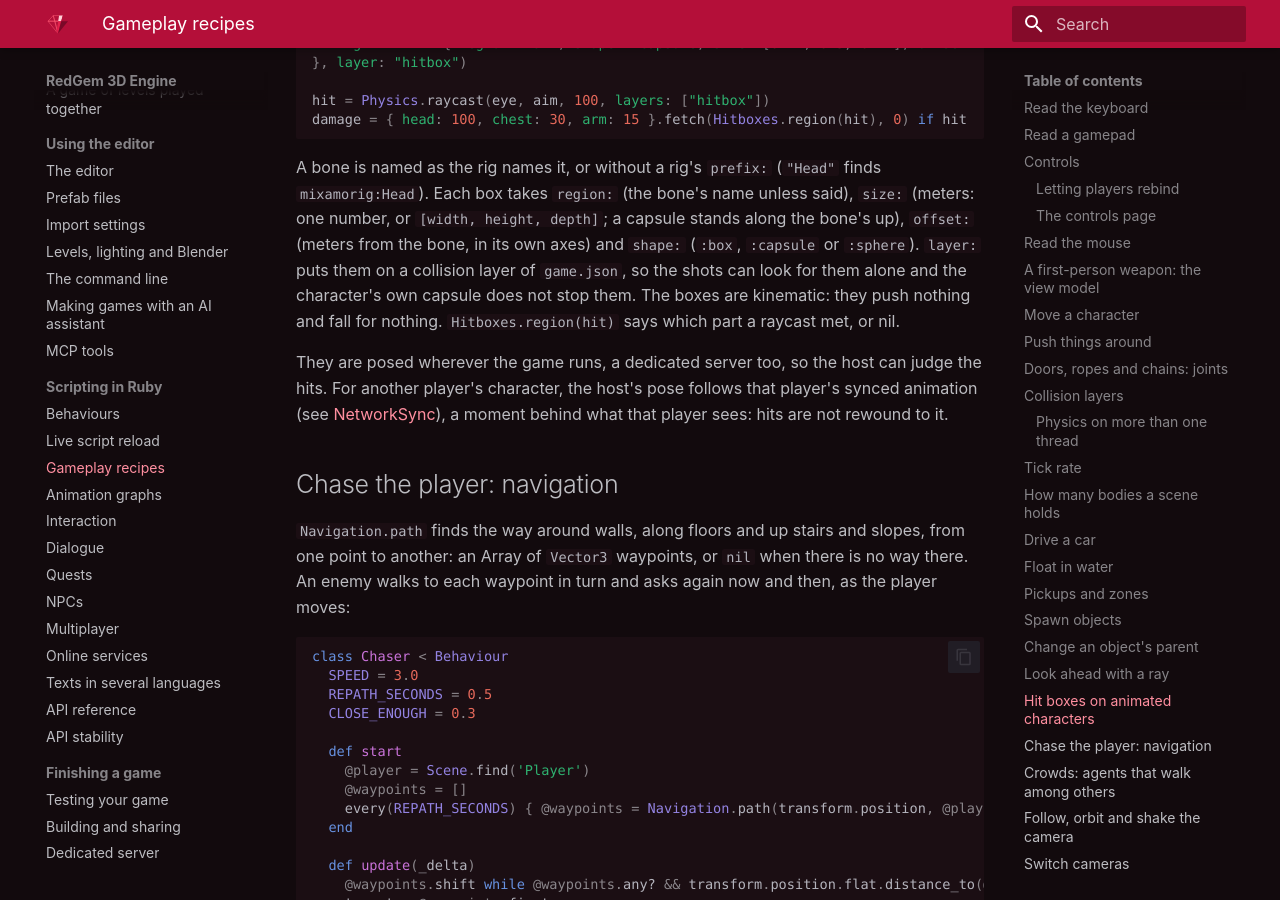
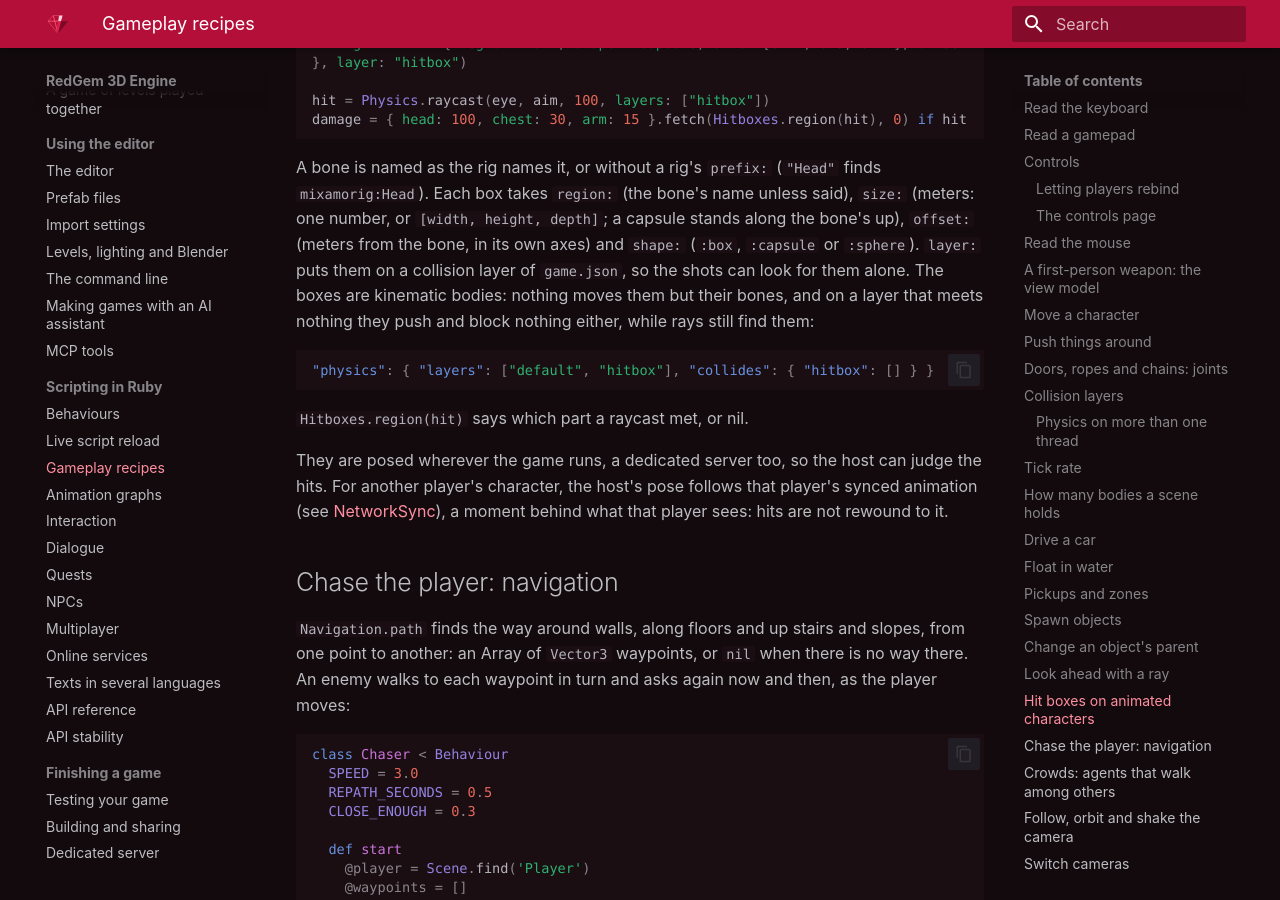
Before and after one commit to carlosdanielpohlod/redgem, an MkDocs documentation site: the page built from docs/scripting/gameplay.md, in a window 1280 px wide and 900 px high, scrolled down 13813 px. Built offline with MkDocs 1.6.1 and Material for MkDocs 9.7.7, drawn with Linux system fonts in a browser that asks for light colours.

Commit message:
Hit boxes on a layer that meets nothing in the tests and the guide

````diff
--- a/docs/scripting/gameplay.md
+++ b/docs/scripting/gameplay.md
@@ -624,8 +624,14 @@ A bone is named as the rig names it, or without a rig's `prefix:` (`"Head"` find
 `mixamorig:Head`). Each box takes `region:` (the bone's name unless said), `size:` (meters: one
 number, or `[width, height, depth]`; a capsule stands along the bone's up), `offset:` (meters from
 the bone, in its own axes) and `shape:` (`:box`, `:capsule` or `:sphere`). `layer:` puts them on a
-collision layer of `game.json`, so the shots can look for them alone and the character's own
-capsule does not stop them. The boxes are kinematic: they push nothing and fall for nothing.
+collision layer of `game.json`, so the shots can look for them alone. The boxes are kinematic
+bodies: nothing moves them but their bones, and on a layer that meets nothing they push and block
+nothing either, while rays still find them:
+
+```json
+"physics": { "layers": ["default", "hitbox"], "collides": { "hitbox": [] } }
+```
+
 `Hitboxes.region(hit)` says which part a raycast met, or nil.
 
 They are posed wherever the game runs, a dedicated server too, so the host can judge the hits. For
````
Also changed, not shown: 1 other file.
